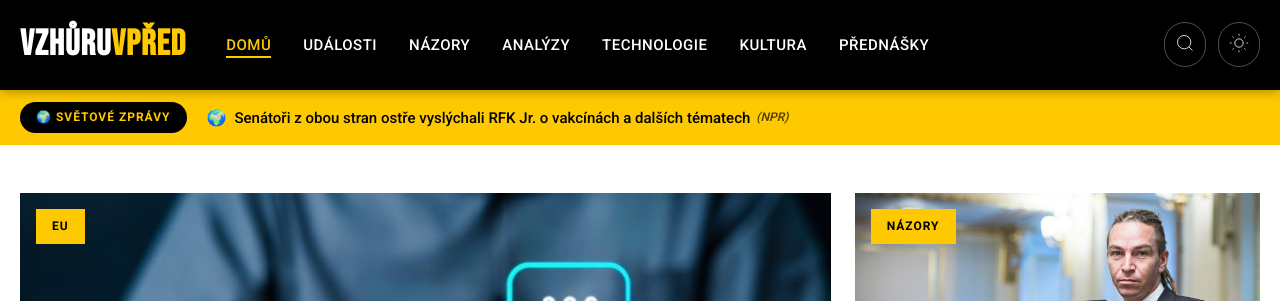
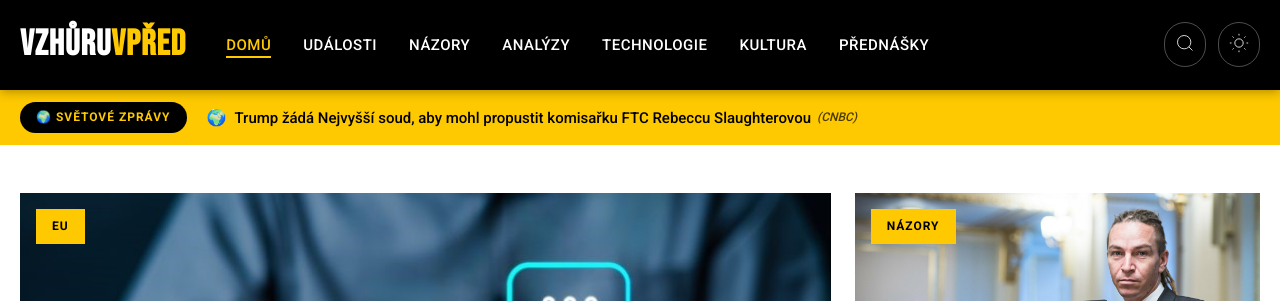
Before and after one commit to tangero/vzhuruvpred, a Jekyll site: the page built from index.html, in a window 1280 px wide and 900 px high. Shown: the top 301 px of the window. Built offline with Jekyll 4.4.1, drawn with Linux system fonts in a browser that asks for light colours; part of the change alters nothing that is shown.

Commit message:
Update world news 2025-09-05 23:18

```diff
--- a/_data/world_news.json
+++ b/_data/world_news.json
@@ -1,93 +1,115 @@
 {
-  "last_updated": "2025-09-05T22:16:24",
+  "last_updated": "2025-09-05T23:15:54",
   "articles": [
     {
       "flag": "🌍",
       "country": "global",
-      "title": "Soudce rozhodl, že ‚kapsové zrušení‘ Bílého domu je nezákonné",
-      "original_title": "Judge rules White House ‘pocket rescission’ gambit is illegal - Politico",
-      "url": "https://www.politico.com/live-updates/2025/09/04/congress/judge-rules-white-house-pocket-rescission-gambit-is-illegal-00544892",
-      "urlToImage": "https://www.politico.com/dims4/default/9d702a1/2147483647/resize/1200x/quality/90/?url=https%3A%2F%2Fstatic.politico.com%2F6e%2F31%2F0947046549b3a93b397d1791981d%2Fu-s-congress-42715.jpg",
+      "title": "Voliči v Missouri jsou proti změně hranic volebních obvodů, zjistil průzkum demokratů",
+      "original_title": "Missouri voters against redistricting effort, Democratic poll finds - Politico",
+      "url": "https://www.politico.com/live-updates/2025/09/04/congress/poll-missouri-voters-on-redistricting-00545376",
+      "urlToImage": "https://www.politico.com/dims4/default/b0577af/2147483647/resize/1200x/quality/90/?url=https%3A%2F%2Fstatic.politico.com%2F12%2F90%2F6f9cc2e84a49a776795da827af94%2Felection-2026-redistricting-24274.jpg",
       "source": "Politico",
-      "publishedAt": "2025-09-04T19:53:26Z",
-      "description": "Trumpova administrativa se odvolala proti rozhodnutí."
+      "publishedAt": "2025-09-04T21:30:00Z",
+      "description": "Pokud navrhovaná mapa Missouri projde, stát získá jeden nový republikánsky nakloněný volební obvod."
     },
     {
       "flag": "🌍",
       "country": "global",
-      "title": "Senátoři z obou stran ostře vyslýchali RFK Jr. o vakcínách a dalších tématech",
+      "title": "Trump žádá Nejvyšší soud, aby mohl propustit komisařku FTC Rebeccu Slaughterovou",
+      "original_title": "Trump asks Supreme Court to let him fire FTC Commissioner Rebecca Slaughter - CNBC",
+      "url": "https://www.cnbc.com/2025/09/04/trump-supreme-court-federal-trade-commission-slaughter.html",
+      "urlToImage": "https://image.cnbcfm.com/api/v1/image/106871004-1618936255419-2018-11-27T220814Z_457214368_RC1B00B05A40_RTRMADP_3_USA-FTC.jpg?v=1757018292&w=1920&h=1080",
+      "source": "CNBC",
+      "publishedAt": "2025-09-04T20:27:33Z",
+      "description": "Prezident Donald Trump v březnu odvolal dva demokratické komisaře z Federální obchodní komise."
+    },
+    {
+      "flag": "🌍",
+      "country": "global",
+      "title": "Trump říká, že americká armáda zničila u Venezuely loď operovanou gangem Tren de Aragua. Co o něm víme.",
+      "original_title": "Trump says the U.S. military destroyed a boat operated by Tren de Aragua off Venezuela. Here's what to know about the gang. - CBS News",
+      "url": "https://www.cbsnews.com/news/trump-boat-tren-de-aragua-gang-venezuela/",
+      "urlToImage": "https://assets2.cbsnewsstatic.com/hub/i/r/2025/09/04/87e5fc52-9731-4b72-8002-420e8ef60804/thumbnail/1200x630/5edee60e18ab817a8d35f84bbec19515/gettyimages-2232913055.jpg",
+      "source": "CBS News",
+      "publishedAt": "2025-09-04T20:07:08Z",
+      "description": "Smrtící úder americké armády proti lodi s údajnými drogami z Venezuely je nejnovějším opatřením prezidenta Trumpa proti hrozbě gangu Tren de Aragua."
+    },
+    {
+      "flag": "🌍",
+      "country": "global",
+      "title": "Nový film Street Fighter vtrhne do kin v říjnu 2026",
+      "original_title": "The new Street Fighter movie Hadokens into theaters in October 2026 - The Verge",
+      "url": "https://www.theverge.com/news/771977/street-fighter-movie-release-date-cast",
+      "urlToImage": "https://platform.theverge.com/wp-content/uploads/sites/2/2025/09/SF6_-_Outfit_2_Ryu_2_png_jpgcopy.jpg?quality=90&strip=all&crop=0%2C3.4613147178592%2C100%2C93.077370564282&w=1200",
+      "source": "The Verge",
+      "publishedAt": "2025-09-04T20:04:04Z",
+      "description": "Nový film Street Fighter od Capcomu a Legendary vstoupí do kin 16. října 2026, s obsazením včetně Jasona Momoy a 50 Centa."
+    },
+    {
+      "flag": "🌍",
+      "country": "global",
+      "title": "Generální ředitel Palantiru Alex Karp: špičkoví tech specialisté brzy závratně zhodnotí",
+      "original_title": "Palantir CEO Alex Karp says top tech talent is about to get 'crazy valuable' - Business Insider",
+      "url": "https://www.businessinsider.com/alex-karp-tech-talent-pay-spiking-ai-competition-heats-up-2025-9",
+      "urlToImage": "https://i.insider.com/67694f12a3e82c791203f1fa?width=1200&format=jpeg",
+      "source": "Business Insider",
+      "publishedAt": "2025-09-04T20:01:00Z",
+      "description": "Generální ředitel Palantiru naznačil, že společnost by se mohla stát štíhlejší."
+    },
+    {
+      "flag": "🌍",
+      "country": "global",
+      "title": "Bolest vás trápí? Sanjay Gupta vysvětluje, proč „nemusí bolet“",
+      "original_title": "Experiencing pain? Sanjay Gupta explains why 'It Doesn't Have to Hurt' - NPR",
+      "url": "https://www.npr.org/2025/09/04/nx-s1-5527017/sanjay-gupta-pain",
+      "urlToImage": "https://npr.brightspotcdn.com/dims3/default/strip/false/crop/12345x6937+346+0/resize/1400/quality/100/format/jpeg/?url=http%3A%2F%2Fnpr-brightspot.s3.amazonaws.com%2F68%2F15%2F9c0286e045d9b16730b4412c3143%2Fgettyimages-1321931669.jpg",
+      "source": "NPR",
+      "publishedAt": "2025-09-04T19:49:06Z",
+      "description": "Guptaova nová kniha zkoumá svět bolesti – proč ji cítíme a jak ji můžeme léčit. Říká, že rozptýlení a meditace mohou být užitečnými nástroji pro zvládání určitých typů bolesti."
+    },
+    {
+      "flag": "🌍",
+      "country": "global",
+      "title": "Senátoři z obou stran ostře vyslýchali RFK Jr. ohledně vakcín a dalších témat",
       "original_title": "Senators from both parties grilled RFK Jr. on vaccines and more - NPR",
       "url": "https://www.npr.org/sections/shots-health-news/2025/09/04/nx-s1-5528966/rfk-kennedy-hearing-covid-vaccines-cdc",
       "urlToImage": "https://npr.brightspotcdn.com/dims3/default/strip/false/crop/1024x576+0+54/resize/1400/quality/100/format/jpeg/?url=http%3A%2F%2Fnpr-brightspot.s3.amazonaws.com%2Fec%2Fb6%2Fdf7e43a744b68495a051b1338385%2Fgettyimages-2233682446.jpg",
       "source": "NPR",
       "publishedAt": "2025-09-04T19:38:13Z",
-      "description": "Na ostrém slyšení senátoři z obou stran vyzvali ministra zdravotnictví, aby obhájil své kroky, včetně přístupu k vakcínám a vedení CDC."
+      "description": "V ostrém slyšení senátoři z obou stran vyzvali ministra zdravotnictví, aby obhájil své kroky, včetně přístupu k vakcínám a vedení CDC."
     },
     {
       "flag": "🌍",
       "country": "global",
-      "title": "Soudce kárá žalobce za přístup k případům z nepokojů ve Washingtonu, podle něj jim 'nezbývá žádná důvěryhodnost",
-      "original_title": "Judge upbraids prosecutors for handling of DC surge cases, saying they have 'no credibility left' - AP News",
-      "url": "https://apnews.com/article/jeanine-pirro-trump-judge-faruqui-ca18c324dbf904d929a7377576b3ba8f",
-      "urlToImage": "https://dims.apnews.com/dims4/default/d452dbb/2147483647/strip/true/crop/5616x3159+0+293/resize/1440x810!/quality/90/?url=https%3A%2F%2Fassets.apnews.com%2Fb5%2F8b%2F5e92862f974ec82db289726f729e%2F8cc979406b614c95873f0db17219eb21",
-      "source": "Associated Press",
-      "publishedAt": "2025-09-04T19:20:00Z",
-      "description": "Federální soudce obvinil ministryni spravedlnosti, že pošlapává občanská práva zatčených"
-    },
-    {
-      "flag": "🇬🇧",
-      "country": "gb",
-      "title": "Kdo je Joseph Ladapo, floridský zdravotní úředník, který je proti nařízení o očkování?",
-      "original_title": "Who is Joseph Ladapo, the Florida health official who opposes vaccine mandates? - BBC",
-      "url": "https://www.bbc.com/news/articles/c62q41qm9pvo",
-      "urlToImage": "https://ichef.bbci.co.uk/news/1024/branded_news/dd55/live/74da7720-89ac-11f0-978f-c724dfaf4309.jpg",
-      "source": "BBC News",
-      "publishedAt": "2025-09-04T18:56:13Z",
-      "description": "Ladapo tento týden oznámil, že Florida bude usilovat o ukončení všech nařízení, včetně těch pro školáky"
-    },
-    {
-      "flag": "🌍",
-      "country": "global",
-      "title": "Amari Cooper ukončil comeback Raiders a rozhodl se ukončit kariéru",
-      "original_title": "Amari Cooper ends Raiders comeback, elects to retire - NBC Sports",
-      "url": "https://www.nbcsports.com/nfl/profootballtalk/rumor-mill/news/amari-cooper-ends-raiders-comeback-elects-to-retire",
-      "urlToImage": "https://nbcsports.brightspotcdn.com/dims4/default/0c7f1af/2147483647/strip/true/crop/5250x2953+0+460/resize/1440x810!/quality/90/?url=https%3A%2F%2Fnbc-sports-production-nbc-sports.s3.us-east-1.amazonaws.com%2Fbrightspot%2Fb8%2F7c%2Fbebb292d487baf384f5aea677702%2Fhttps-delivery-gettyimages.com%2Fdownloads%2F2188866605",
-      "source": "NBCSports.com",
-      "publishedAt": "2025-09-04T18:34:31Z",
-      "description": "Po opětovném připojení k Raiders minulý týden se Cooper rozhodl pověsit kopačky na hřebík."
+      "title": "Greg Daniels se zpočátku zdráhal točit další část seriálu ‚The Office‘. Pak ale dostal nápad na ‚The Paper‘ — jen tomu neříkejte ‚reboot‘",
+      "original_title": "Greg Daniels Was Hesitant to Revisit ‘The Office.’ But Then Came the Idea for ‘The Paper’ — Just Don’t Call It a ‘Reboot’ - Variety",
+      "url": "https://variety.com/2025/tv/news/the-office-sequel-the-paper-dont-call-it-reboot-1236507796/",
+      "urlToImage": "https://variety.com/wp-content/uploads/2025/09/NUP_205602_00156.jpg?w=1000&h=563&crop=1",
+      "source": "Variety",
+      "publishedAt": "2025-09-04T18:00:00Z",
+      "description": "„The Office“ konečně dostává pokračování v seriálu „The Paper“. Ale neříkejte tomu reboot, Greg Daniels vytvořil něco nového."
     },
     {
       "flag": "🇺🇸",
       "country": "us",
-      "title": "Prezident Northwestern University rezignoval po zmrazení federálních dotací",
+      "title": "Prezident Severozápadní univerzity rezignoval po zmrazení federálních dotací",
       "original_title": "Northwestern University president steps down following federal funding freeze - CNN",
       "url": "https://www.cnn.com/2025/09/04/us/northwestern-university-president-steps-down",
       "urlToImage": "https://media.cnn.com/api/v1/images/stellar/prod/gettyimages-2153695261.jpg?c=16x9&q=w_800,c_fill",
       "source": "CNN",
       "publishedAt": "2025-09-04T17:44:00Z",
-      "description": "Prezident Northwesternské univerzity Michael Schill ve čtvrtek oznámil svou rezignaci v době, kdy univerzita čelí pokračujícímu zmrazení financí ze strany Trumpovy administrativy."
+      "description": "Prezident Northwestern University Michael Schill oznámil ve čtvrtek rezignaci, univerzita čelí zmrazení financí od Trumpovy administrativy"
     },
     {
       "flag": "🌍",
       "country": "global",
-      "title": "iPhone 17, ‚nejtenčí iPhone vůbec‘, a vše ostatní, co od hardwarové akce Applu očekáváme",
-      "original_title": "iPhone 17, the 'thinnest iPhone ever,' and everything else we're expecting out of Apple's hardware event - TechCrunch",
-      "url": "https://techcrunch.com/2025/09/04/iphone-17-the-thinnest-iphone-ever-and-everything-else-were-expecting-out-of-apples-hardware-event/",
-      "urlToImage": "https://techcrunch.com/wp-content/uploads/2025/06/apple-on-phone.jpg?resize=1200,800",
-      "source": "TechCrunch",
-      "publishedAt": "2025-09-04T17:21:25Z",
-      "description": "Od nového tenkého modelu iPhone Air po přepracované AirPods. Co čekat od letošní akce Applu."
-    },
-    {
-      "flag": "🌍",
-      "country": "global",
-      "title": "Bílý dům bude obhajovat úder proti narkoloďi před Kongresem",
-      "original_title": "White House to defend its drug boat strike to Congress - Politico",
-      "url": "https://www.politico.com/news/2025/09/04/white-house-boat-strike-congress-defense-00543955",
-      "urlToImage": "https://www.politico.com/dims4/default/resize/1200/quality/90/format/jpg?url=https%3A%2F%2Fstatic.politico.com%2Fd8%2F34%2F4015dc2d4ab68756715116bdc8f4%2Fhttps-delivery-gettyimages.com%2Fdownloads%2F2232337120",
-      "source": "Politico",
-      "publishedAt": "2025-09-04T17:19:01Z",
-      "description": "Administrace poskytla jen málo podrobností o tom, proč nařídila armádě zasáhnout proti lodi v Karibiku podezřelé z převozu drog."
+      "title": "Trump varuje, že bude muset „zrušit“ obchodní dohody, pokud Nejvyšší soud nepotvrdí jeho cla",
+      "original_title": "Trump warns he would 'have to unwind' trade deals if Supreme Court doesn't uphold his tariffs - Fortune",
+      "url": "https://fortune.com/2025/09/04/donald-trump-unwind-trade-deals-supreme-court-tariffs/",
+      "urlToImage": "https://fortune.com/img-assets/wp-content/uploads/2025/09/GettyImages-2232255618_a40df0-e1757005023932.jpg?resize=1200,600",
+      "source": "Fortune",
+      "publishedAt": "2025-09-04T17:27:00Z",
+      "description": "„Pokud tento případ nevyhrajeme, naše země bude tak strašně trpět, tak strašně,“ řekl ve středu prezident."
     },
     {
       "flag": "🌍",
@@ -98,12 +120,12 @@
       "urlToImage": "https://dims.apnews.com/dims4/default/aab3187/2147483647/strip/true/crop/3000x1688+0+156/resize/1440x810!/quality/90/?url=https%3A%2F%2Fassets.apnews.com%2F1e%2Fc7%2F549946cb44cb44e97624e4e493f0%2F4174ca58e89f4802b6c412a837413fa3",
       "source": "Associated Press",
       "publishedAt": "2025-09-04T17:19:00Z",
-      "description": "District of Columbia napadá nasazení Národní gardy ve Washingtonu, které nařídil prezident Donald Trump. Město se obrátilo na federální soud a žádá jeho zásah. Trump přitom plánuje vyslat gardu i d..."
+      "description": "District of Columbia napadá nasazení Národní gardy ve Washingtonu, které nařídil prezident Trump. Město se obrací na federální soud, i když Trump plánuje vysílat gardu do dalších měst v rámci boje ..."
     },
     {
       "flag": "🌍",
       "country": "global",
-      "title": "Renesance antimonopolních řízení v technologickém sektoru možná již skončila",
+      "title": "Technologická antimonopolní renesance možná již skončila",
       "original_title": "The tech antitrust renaissance may already be over - The Verge",
       "url": "https://www.theverge.com/policy/771409/break-up-big-tech-movement-google-search-remedies-ruling",
       "urlToImage": "https://platform.theverge.com/wp-content/uploads/sites/2/2025/09/STK452_Google_Antitrust__Monopoly_Kristen_Radtke.jpg?quality=90&strip=all&crop=0%2C10.732984293194%2C100%2C78.534031413613&w=1200",
@@ -125,28 +147,6 @@
     {
       "flag": "🌍",
       "country": "global",
-      "title": "Generální ředitel Sony Pictures uvedl, že Netflix byl pro „KPop Demon Hunters“ tou správnou volbou",
-      "original_title": "Sony Pictures CEO Says Netflix Was the “Right Home” for ‘KPop Demon Hunters’ - The Hollywood Reporter",
-      "url": "http://www.hollywoodreporter.com/business/business-news/sony-ceo-says-netflix-right-home-kpop-demon-hunters-1236361280/",
-      "urlToImage": "https://www.hollywoodreporter.com/wp-content/uploads/2025/08/KpopDemonHunters_ProRes422HQ_SDR_2ch_20250424.00_31_19_12-H-2025.jpg?w=1296&h=730&crop=1",
-      "source": "Hollywood Reporter",
-      "publishedAt": "2025-09-04T16:07:30Z",
-      "description": "V danou chvíli to dávalo smysl, ale při pohledu zpět si říkáte, že to možná mohlo být divadýlko, řekl Ravi Ahuja na konferenci Bank of America ve čtvrtek."
-    },
-    {
-      "flag": "🌍",
-      "country": "global",
-      "title": "Čínská vojenská přehlídka předvádí námořní drony a rakety",
-      "original_title": "Chinese Military Parade Highlights Naval Drones And Missiles - navalnews.com",
-      "url": "https://www.navalnews.com/naval-news/2025/09/chinese-military-parade-highlights-naval-drones-and-missiles/",
-      "urlToImage": "https://www.navalnews.com/wp-content/uploads/2025/09/16407463_077c3f586de18fbeabc14b9a7f7a0e3a.png",
-      "source": "Navalnews.com",
-      "publishedAt": "2025-09-04T15:23:08Z",
-      "description": "Čínská vojenská přehlídka v Pekingu v roce 2025 představila řadu nových raket a dronů, což zdůrazňuje zrychlující se modernizaci námořních sil."
-    },
-    {
-      "flag": "🌍",
-      "country": "global",
       "title": "Philips představuje cenově dostupné žárovky Hue v rámci velké modernizace produktové řady",
       "original_title": "Philips introduces budget-friendly Hue bulbs as part of major lineup overhaul - Ars Technica",
       "url": "https://arstechnica.com/gadgets/2025/09/philips-hue-update-includes-a-new-hub-light-strips-and-finally-budget-bulbs/",
@@ -158,79 +158,46 @@
     {
       "flag": "🌍",
       "country": "global",
-      "title": "Trumpův kandidát do čela Fedu míří do Senátu, Dow kolísá — živě",
-      "original_title": "Stock Market Today: Dow Wavers; Trump's Fed Nominee to Face Senate — Live Updates - The Wall Street Journal",
-      "url": "https://www.wsj.com/livecoverage/stock-market-today-dow-sp-500-nasdaq-09-04-2025",
-      "urlToImage": "https://images.wsj.net/im-34062673/social",
-      "source": "The Wall Street Journal",
-      "publishedAt": "2025-09-04T14:07:00Z",
-      "description": "Stephen Miran dnes vystoupí před senátním výborem pro bankovnictví, bydlení a městské záležitosti. Trumpova cla stále ovlivňují globální ekonomiku. Sledujte živé aktualizace z indexů Dow, S&P 500, ..."
-    },
-    {
-      "flag": "🌍",
-      "country": "global",
       "title": "IFA 2025: největší oznámení z oblasti technologií a gadgetů",
       "original_title": "IFA 2025: the biggest tech and gadget announcements - The Verge",
       "url": "https://www.theverge.com/news/767912/ifa-2025-news-tech-gadgets-products-updates-highlights",
       "urlToImage": "https://platform.theverge.com/wp-content/uploads/sites/2/2025/08/IFA-hero-image-2025.jpg?quality=90&strip=all&crop=0,12.313959644685,100,75.37208071063",
       "source": "The Verge",
       "publishedAt": "2025-09-04T14:00:00Z",
-      "description": "IFA probíhá od 5. do 9. září a The Verge bude v Berlíně, aby vám přinesl všechny nejnovější zprávy o tech produktech a novinkách."
+      "description": "Veletrh IFA probíhá od 5. do 9. září a The Verge bude v Berlíně, aby vám přinesl všechny nejnovější informace o tech produktech a novinkách."
     },
     {
       "flag": "🌍",
       "country": "global",
-      "title": "Amazon ruší program sdílení výhod bezplatné dopravy pro členy Prime mimo domácnost",
-      "original_title": "Amazon ends program that lets Prime members share free shipping perk outside household - KSL.com",
-      "url": "https://www.ksl.com/article/51369225/amazon-ends-program-that-lets-prime-members-share-free-shipping-perk-outside-household",
-      "urlToImage": "https://img.ksl.com/slc/3108/310838/31083881.jpg?filter=kslv2/responsive_story_lg",
-      "source": "KSL.com",
-      "publishedAt": "2025-09-04T13:30:00Z",
-      "description": "Amazon ukončuje program sdílení výhod Prime pro členy s jinou adresou"
+      "title": "Soudce z Harvardu tvrdě kritizuje „nepřínosné“ výhrady soudce Gorsucha",
+      "original_title": "Harvard Judge Blasts Justice Gorsuch’s ‘Unhelpful’ Criticism - Bloomberg.com",
+      "url": "https://www.bloomberg.com/news/articles/2025-09-04/harvard-judge-blasts-justice-gorsuch-s-unhelpful-criticism",
+      "urlToImage": "https://assets.bwbx.io/images/users/iqjWHBFdfxIU/iLcMJr13HQqI/v0/1200x800.jpg",
+      "source": "Bloomberg",
+      "publishedAt": "2025-09-04T11:00:00Z",
+      "description": "Americký soudce v Bostonu, který zablokoval snahu Trumpovy administrativy odebrat Harvardu miliardy na federálním výzkumu, vzkázal soudci Nejvyššího soudu Neilu Gorsuchovi: Stáhněte se."
     },
     {
       "flag": "🌍",
       "country": "global",
-      "title": "Znalost těchto příznaků rakoviny vaječníků může zachránit ženě život",
-      "original_title": "Knowing these symptoms of ovarian cancer can save a woman's life - KUSA.com",
-      "url": "https://www.9news.com/article/news/health/ovarian-cancer-symptoms/73-f7149b3f-31d3-401d-8d1b-2a45f888e357",
-      "urlToImage": null,
-      "source": "9News.com KUSA",
-      "publishedAt": "2025-09-04T13:01:00Z",
-      "description": ""
-    },
-    {
-      "flag": "🌍",
-      "country": "global",
-      "title": "Sabrina Carpenter promluvila ke kontroverzní obálce alba",
-      "original_title": "Sabrina Carpenter Had This To Say About Controversial Album Cover - yahoo.com",
-      "url": "http://www.realitytea.com/2025/09/04/sabrina-carpenter-mans-best-friend-album-cover-views/",
-      "urlToImage": "https://www.realitytea.com/wp-content/uploads/sites/6/2025/09/Sabrina-Carpenter-Had-This-To-Say-About-Controversial-Album-Cover.jpg?resize=1200,630",
-      "source": "Reality Tea",
-      "publishedAt": "2025-09-04T12:28:33Z",
-      "description": "Sabrina Carpenter bránila kontroverzní obal své desky Man's Best Friend a nazvala ho „dokonalým“. Více se dočtete zde."
-    },
-    {
-      "flag": "🌍",
-      "country": "global",
-      "title": "Demokratická republika Kongo vyhlásila vypuknutí onemocnění virem Ebola v provincii Kasai - WHO | Regionální úřad pro Afriku",
-      "original_title": "Democratic Republic of the Congo declares Ebola virus disease outbreak in Kasai Province - WHO | Regional Office for Africa",
-      "url": "https://www.afro.who.int/countries/democratic-republic-of-congo/news/democratic-republic-congo-declares-ebola-virus-disease-outbreak-kasai-province",
-      "urlToImage": "https://www.afro.who.int/sites/default/files/styles/teaser_thumbnail_600x600_/public/2025-09/9642.jpg?itok=XCSqokXt",
-      "source": "World Health Organization",
-      "publishedAt": "2025-09-04T12:00:00Z",
-      "description": "Kinshasa – Zdravotní úřady v Demokratické republice Kongo vyhlásily výskyt viru Ebola v provincii Kasai, kde bylo k 4. září 2025 nahlášeno 28 podezřelých případů a 15 úmrtí, včetně čtyř zdravotnick..."
-    },
-    {
-      "flag": "🌍",
-      "country": "global",
-      "title": "Kde vidět úplné zatmění ‚krvavého‘ Měsíce tento víkend",
+      "title": "Kde tento víkend uvidíte úplné zatmění ‚krvavého‘ Měsíce",
       "original_title": "Where To See A ‘Blood Moon’ Total Lunar Eclipse This Weekend - Forbes",
       "url": "https://www.forbes.com/sites/jamiecartereurope/2025/09/04/where-to-see-a-blood-moon-total-lunar-eclipse-this-weekend/",
       "urlToImage": "https://imageio.forbes.com/specials-images/imageserve/608bd1d4ea1b4214686050b2/0x0.jpg?format=jpg&crop=5520,3103,x0,y353,safe&height=900&width=1600&fit=bounds",
       "source": "Forbes",
       "publishedAt": "2025-09-04T06:00:00Z",
-      "description": "Záříjový úplněk vystoupá nad Severní Amerikou 7. září 2025, hodiny po úplném zatmění Měsíce nad Indií, Čínou, Austrálií a Pacifikem."
+      "description": "Úplněk kukuřice v září vystoupí v Severní Americe 7. září 2025, hodiny po úplném zatmění Měsíce v Indii, Číně, Austrálii a Tichomoří."
+    },
+    {
+      "flag": "🇫🇷",
+      "country": "fr",
+      "title": "Broušení na mobilu na toaletě zvyšuje riziko hemoroidů, varují vědci",
+      "original_title": "Scrolling while on the toilet linked to higher risk of hemorrhoids - EurekAlert!",
+      "url": "https://www.eurekalert.org/news-releases/1096101",
+      "urlToImage": "https://mediasvc.eurekalert.org/Api/v1/Multimedia/c39dc582-4c2d-4102-8500-af333a7bac48/Rendition/thumbnail/Content/Public",
+      "source": "EurekAlert",
+      "publishedAt": "2025-09-03T18:11:15Z",
+      "description": "Účastníci průzkumu, kteří používali chytrý telefon na toaletě, měli vyšší riziko hemoroidů než ti, kteří jej nepoužívali."
     },
     {
       "flag": "🇫🇷",
@@ -241,18 +208,18 @@
       "urlToImage": "https://www.sciencealert.com/images/2025/09/mars-core.jpg",
       "source": "ScienceAlert",
       "publishedAt": "2025-09-03T15:01:50Z",
-      "description": "Vědci nahlédli do samotného srdce planety Mars a objevili velice nečekanou strukturu."
+      "description": "Vědci nahlédli do samotného srdce planety Mars a objevili nečekanou strukturu."
     },
     {
       "flag": "🌍",
       "country": "global",
-      "title": "SpaceX vypustila na oběžnou dráhu z Floridy dalších 28 satelitů Starlink, krátce po startu z Kalifornie (video)",
+      "title": "SpaceX vypustila z Floridy na orbitu 28 satelitů Starlink, krátce po startu z Kalifornie (video)",
       "original_title": "SpaceX launches 28 Starlink satellites into orbit from Florida on heels of California liftoff (video) - Space",
       "url": "https://www.space.com/space-exploration/launches-spacecraft/spacex-starlink-10-22-b1083-ccsfs-asog",
       "urlToImage": "https://cdn.mos.cms.futurecdn.net/KeqnhMgduXXTPfptfbL5FC.jpg",
       "source": "Space.com",
       "publishedAt": "2025-09-03T14:16:33Z",
-      "description": "Start po zlaté hodině stoupal jasně modrým ranním nebem 8 hodin po kalifornském vypuštění Starlinku."
+      "description": "Start po zlaté hodině stoupal jasně modrou ranní oblohou 8 hodin po kalifornském vypuštění Starlinku."
     }
   ]
 }
```
